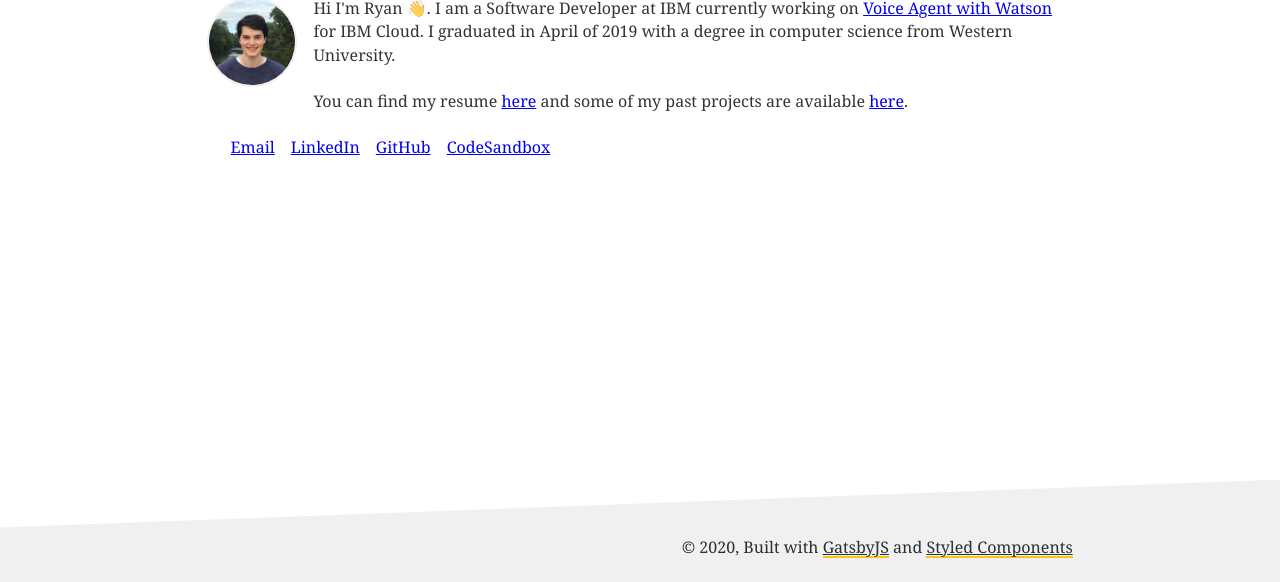
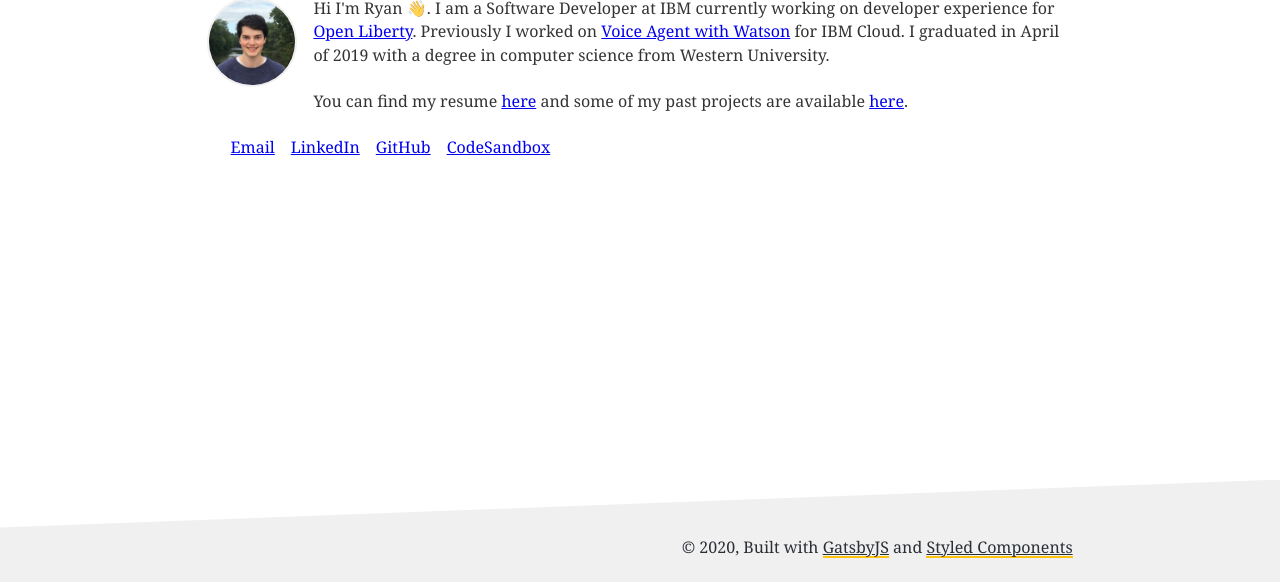
Before and after one commit to rzgry/web, a Gatsby site: page / in a window 1280 px wide. Shown: the part 218-800 px from the top of the page. Built offline with nearby package versions, Linux system fonts and the light colour scheme; Gatsby itself is replaced by a stand-in of ours; what typography-theme-noriega would draw is missing.

Commit message:
Update position (#8)

```diff
--- a/src/components/bio.js
+++ b/src/components/bio.js
@@ -58,7 +58,16 @@ const Bio = () => {
           <span role="img" aria-label="Wave emoji">
             👋
           </span>
-          . I am a Software Developer at IBM currently working on{' '}
+          . I am a Software Developer at IBM currently working on developer
+          experience for{' '}
+          <OutboundLink
+            href="https://openliberty.io"
+            target="_blank"
+            rel="noopener noreferrer"
+          >
+            Open Liberty
+          </OutboundLink>
+          . Previously I worked on{' '}
           <OutboundLink
             href="https://cloud.ibm.com/catalog/services/voice-agent-with-watson#about"
             target="_blank"
```
